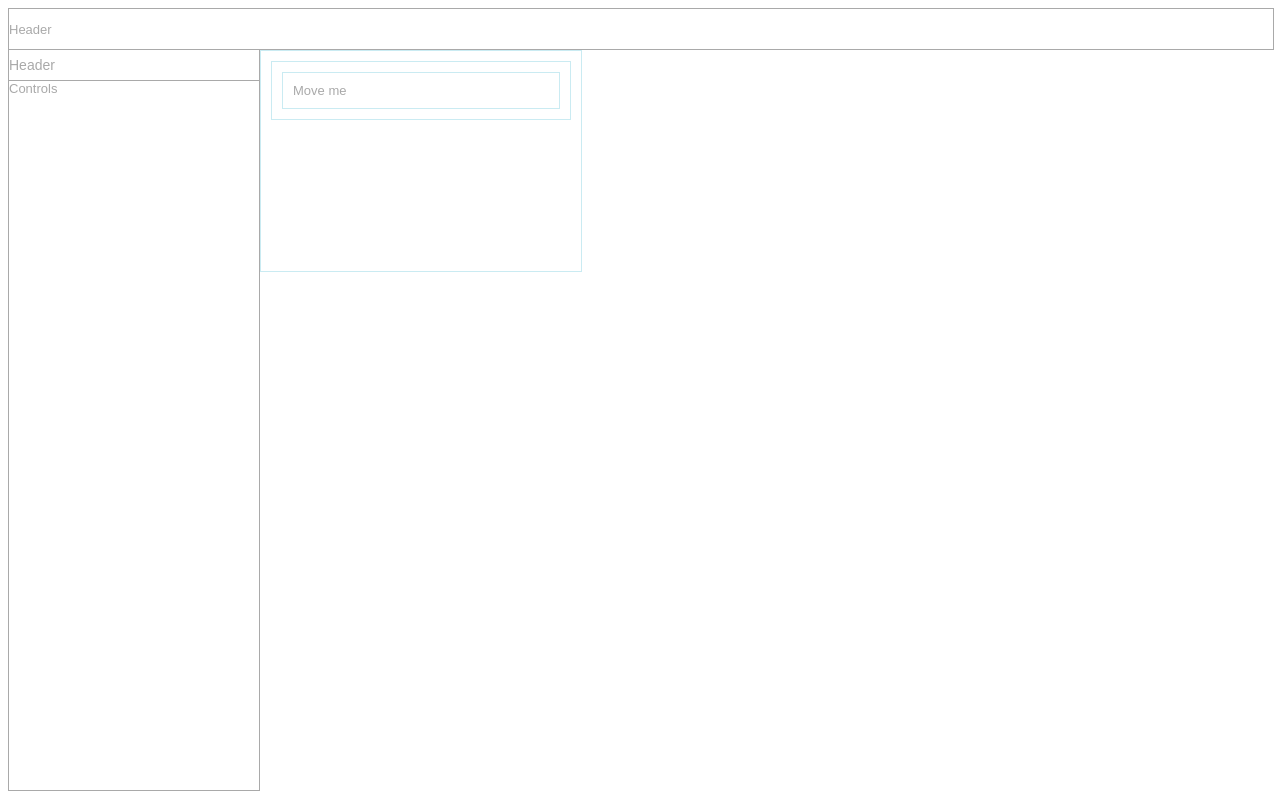
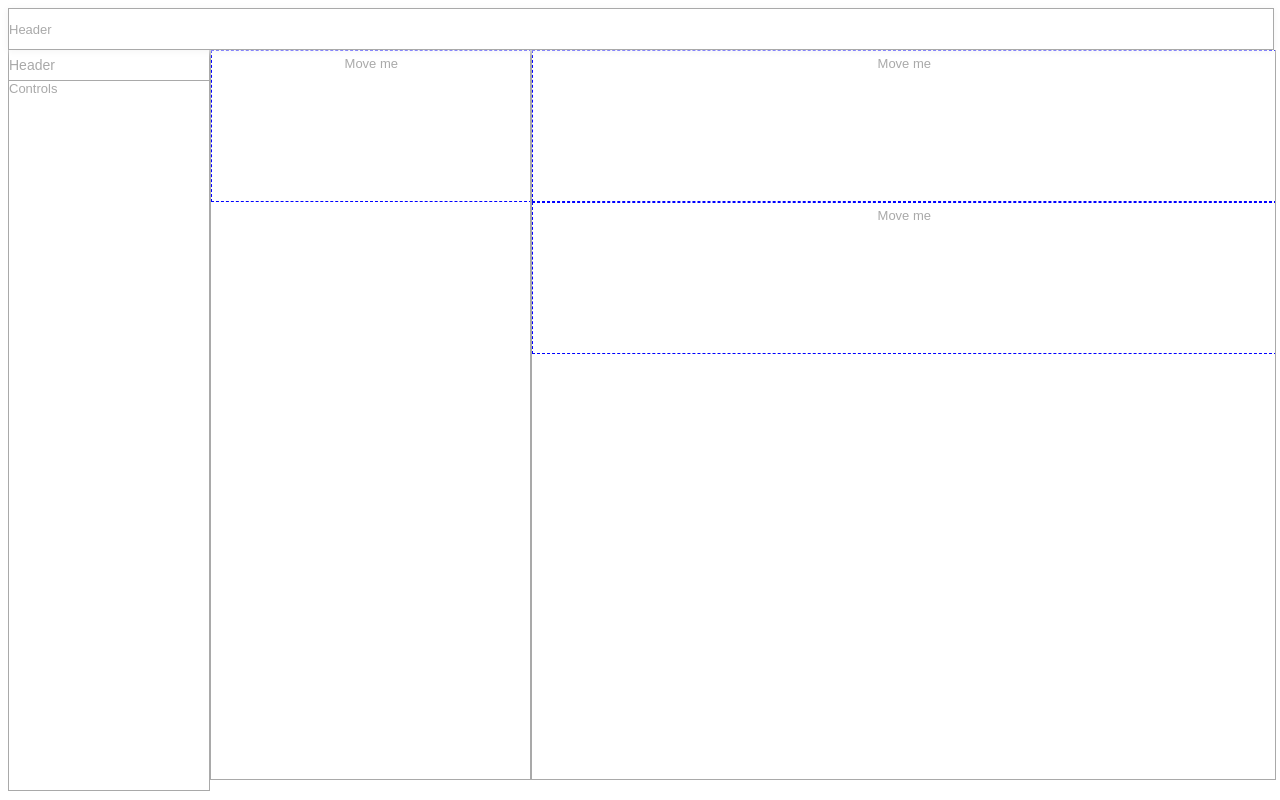
Before and after one commit to FStriewski/Cv-builder, a React (Create React App) app: page / in a window 1280 px wide. Built offline with nearby package versions, Linux system fonts and the light colour scheme.

Commit message:
Wrap-up, Add draft-js

```diff
--- a/package.json
+++ b/package.json
@@ -3,10 +3,13 @@
   "version": "0.1.0",
   "private": true,
   "dependencies": {
+    "@types/draft-js": "^0.10.32",
     "@types/react": "^16.7.13",
     "@types/react-dom": "^16.0.11",
+    "draft-js": "^0.10.5",
     "react": "^16.7.0-alpha",
     "react-dom": "^16.7.0-alpha",
+    "react-draggable": "^3.3.0",
     "react-scripts-ts": "^4.0.8"
   },
   "scripts": {
--- /dev/null
+++ b/src/components/mainstage/Columns.tsx
@@ -0,0 +1,6 @@
+import * as React from 'react';
+import { Column } from '../../styles/Column';
+
+export const Col1 = ({ children }) => <Column width={30}>{children}</Column>;
+
+export const Col2 = ({ children }) => <Column width={70}>{ children }</Column>;
--- a/src/components/mainstage/Element.tsx
+++ b/src/components/mainstage/Element.tsx
@@ -7,13 +7,17 @@ import Draggable from 'react-draggable';
 export const ElementItem = () => (
          <DragState>
            {({ dragHandlers, handleDrag }) => (
-      <Element>
-        <Draggable onDrag={handleDrag} {...dragHandlers}>
-          <div className="box">
+
+               <Draggable
+                 bounds="parent"
+                 grid={[20, 20]}
+                 onDrag={handleDrag}
+                 {...dragHandlers}
+               >
+                 <Element className="box">
                    <div>Move me</div>
-          </div>
+                 </Element>
                </Draggable>
-      </Element>
            )}
          </DragState>
        );
--- a/src/components/mainstage/MainStage.tsx
+++ b/src/components/mainstage/MainStage.tsx
@@ -2,11 +2,18 @@ import * as React from 'react';
 import { MainStage as StyledMainStage } from '../../styles/MainStage';
 import { DraggableHOC, DragState } from './DraggableHOC';
 import { ElementItem } from './Element';
+import { Col1, Col2 } from './Columns';
 
 const MainStage = () => (
   <DraggableHOC>
     <StyledMainStage>
-          <ElementItem />
+      <Col1>
+        <ElementItem />
+      </Col1>
+      <Col2 >
+        <ElementItem />
+        <ElementItem />
+      </Col2>
     </StyledMainStage>
   </DraggableHOC>
 );
--- /dev/null
+++ b/src/styles/Column.tsx
@@ -0,0 +1,22 @@
+import styled from './styled-components';
+import { COMMON, SCHEMA_1, SCHEMA_2, SCHEMA_3 } from './variables';
+
+export const Column = styled<
+         {
+           width: number;
+         },
+         'div'
+       >('div')`
+         height: calc(100vh - 75spx);
+         background-color: #fff;
+         flex-shrink: 0;
+         position: relative;
+         z-index: 2;
+
+         width: calc(${props => props.width}% - 0px);
+         float: left;
+
+         overflow: hidden;
+         border: 1px solid ${SCHEMA_1.COLOR_2};
+         border-top: none;
+       `;
--- a/src/styles/Element.ts
+++ b/src/styles/Element.ts
@@ -1,11 +1,14 @@
 import styled from './styled-components';
 import { COMMON, SCHEMA_1, SCHEMA_2, SCHEMA_3 } from './variables';
 
+export const Element = styled.div`
+  border: 1px dashed blue;
+  width: 100%;
+  height: 150px;
 
-
-export const Element = styled.div`
-  border: 1px dashed ${SCHEMA_1.COLOR_2};
-  width: 300px;
-  height: 200px;
+  div{
+    text-align: center;
+    padding: 5px;
+  }
 
 `;
--- a/src/styles/Header.ts
+++ b/src/styles/Header.ts
@@ -3,6 +3,8 @@ import { COMMON, SCHEMA_1, SCHEMA_2, SCHEMA_3 } from './variables';
 
 export const Header = styled.div`
          border: 1px solid ${SCHEMA_1.COLOR_2};
+         box-shadow: 0 1px 8px 0 #f3f3f3;
+
          align-items: center;
          display: flex;
          flex-shrink: 0;
--- a/src/styles/MainStage.ts
+++ b/src/styles/MainStage.ts
@@ -3,13 +3,10 @@ import styled from './styled-components';
 import { COMMON, SCHEMA_1, SCHEMA_2, SCHEMA_3 } from './variables';
 
 export const MainStage = styled.div`
-  height: calc(100vh - 80px);
+  height: calc(100vh - 70px);
   display: flex;
   flex-wrap: nowrap;
   background-color: ${COMMON.COLOR_1};
 
-  div {
-    padding: 10px;
-    border: 1px solid ${SCHEMA_1.COLOR_1};
-  }
+
 `;
--- a/src/styles/SideBar.ts
+++ b/src/styles/SideBar.ts
@@ -7,7 +7,7 @@ export const SideBar = styled.div`
   flex-shrink: 0;
   position: relative;
   z-index: 2;
-  width: 250px;
+  width: 200px;
   float: left;
 
   overflow: hidden;
```
Also changed, not shown: src/styles/index.ts (+4 -3 lines), 1 other file (tests, documents, lock files or other folders). Lines whose indentation alone changed are shown as unchanged.
